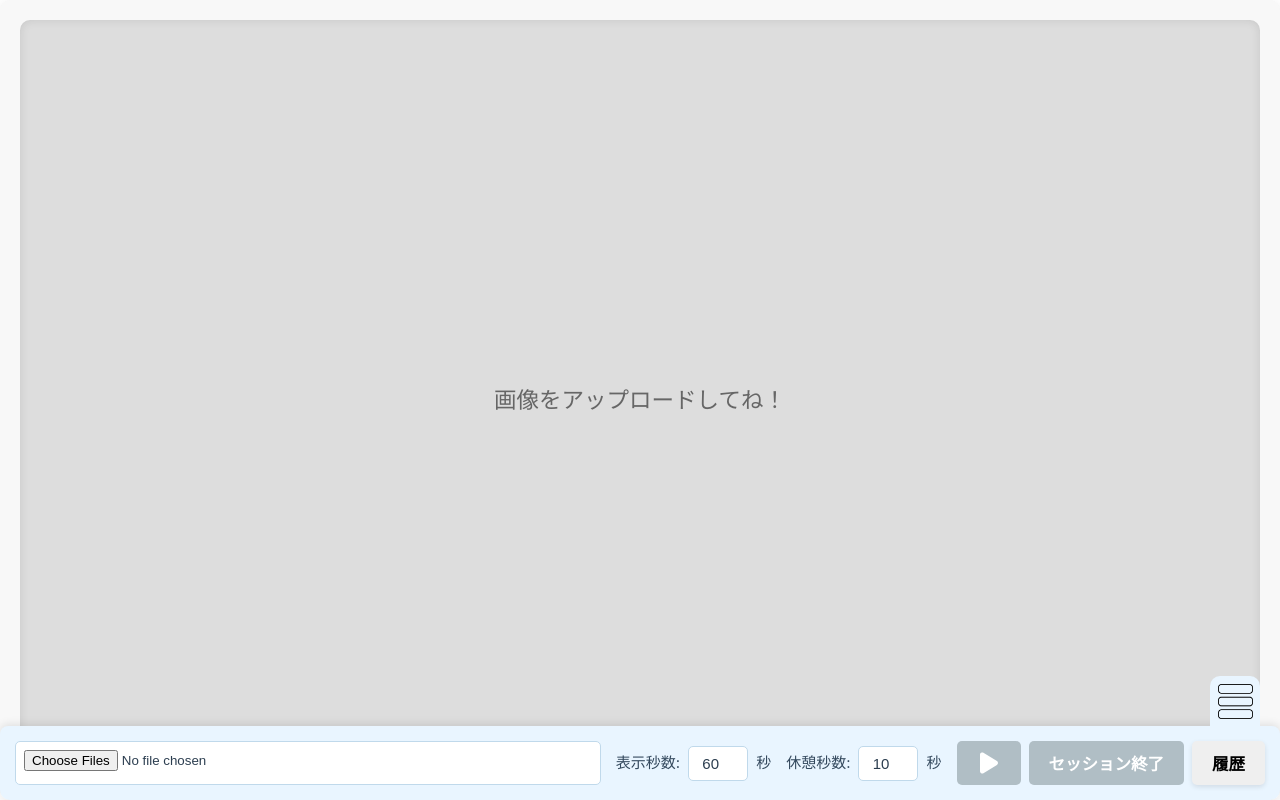
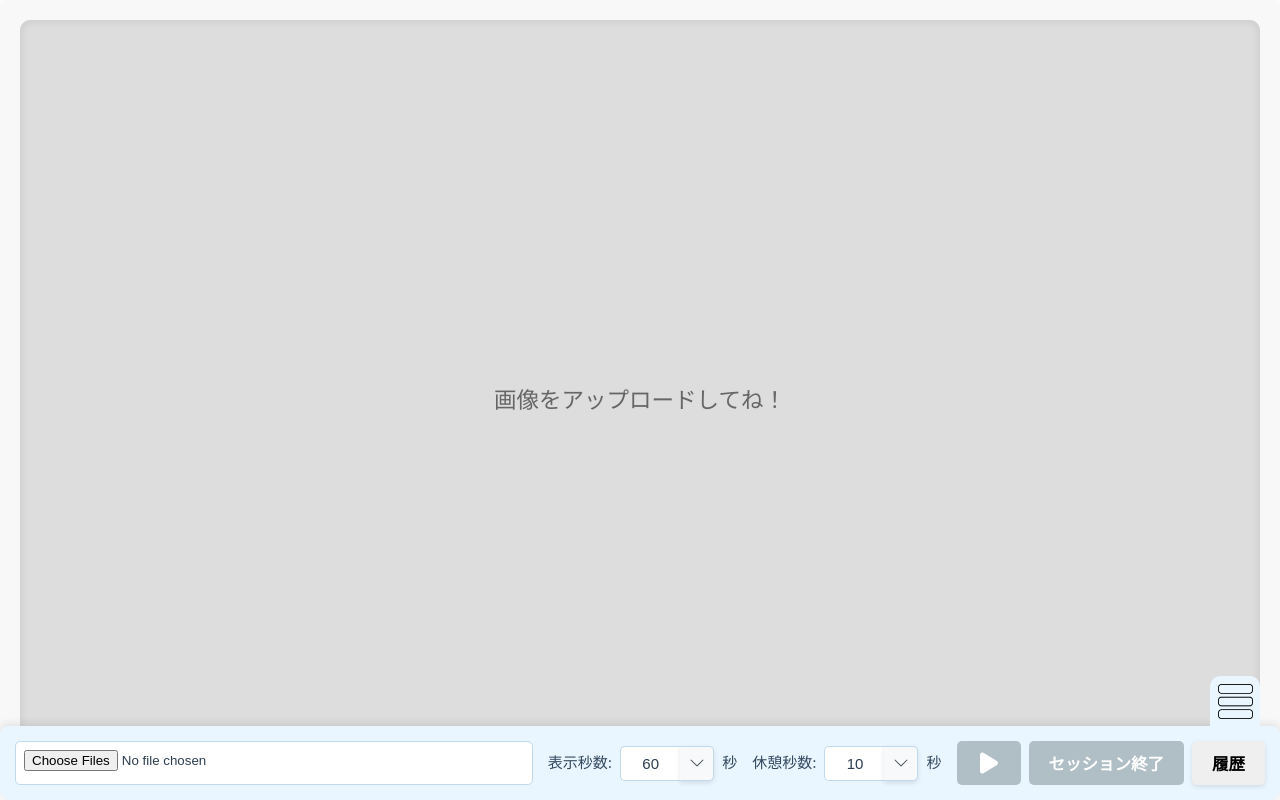
Before and after one commit to stsnSTSN/FreePicSketch, a Vue app: page / in a window 1280 px wide. Built offline with nearby package versions, Linux system fonts and the light colour scheme.

Commit message:
表示秒数をプリセットから選べるよう変更

```diff
--- a/src/components/Control.vue
+++ b/src/components/Control.vue
@@ -1,5 +1,4 @@
 <template>
-    <!-- コントロールパネル -->
     <div class="controls" :class="{ 'hidden-controls': !isControlsVisible }">
         <div class="controls-toggle" @click="emit('toggle-visibility')">
             <img class="controls-toggle-img" src="../assets/img/menu_toggle.png" alt="コントロールパネルの表示切り替え">
@@ -8,18 +7,56 @@
 
         <div class="input-group">
             <label for="interval-input">表示秒数:</label>
-            <input type="number" id="interval-input" :value="intervalSec"
-                @input="emit('update:intervalSec', Number(($event.target as HTMLInputElement).value))" min="1"
-                class="time-input" />
+            <div class="preset-input-wrapper" ref="intervalWrapper">
+                <input type="number" id="interval-input" class="time-input" :value="intervalSec"
+                    @input="emit('update:intervalSec', Number(($event.target as HTMLInputElement).value))"
+                    placeholder="秒" />
+                <button @click="toggleMenu('interval')" class="preset-toggle-button">
+                    <svg xmlns="http://www.w3.org/2000/svg" width="16" height="16" fill="currentColor"
+                        viewBox="0 0 16 16">
+                        <path fill-rule="evenodd"
+                            d="M1.646 4.646a.5.5 0 0 1 .708 0L8 10.293l5.646-5.647a.5.5 0 0 1 .708.708l-6 6a.5.5 0 0 1-.708 0l-6-6a.5.5 0 0 1 0-.708z" />
+                    </svg>
+                </button>
+                <div v-show="isIntervalMenuOpen" class="preset-menu">
+                    <ul>
+                        <li v-for="preset in timeIntervalPresets" :key="preset">
+                            <button @click="selectPreset('interval', preset)" class="preset-item-button">
+                                {{ preset }}
+                            </button>
+                        </li>
+                    </ul>
+                </div>
+            </div>
             <span>秒</span>
         </div>
+
         <div class="input-group">
             <label for="rest-input">休憩秒数:</label>
-            <input type="number" id="rest-input" :value="restSec"
-                @input="emit('update:restSec', Number(($event.target as HTMLInputElement).value))" min="0"
-                class="time-input" />
+            <div class="preset-input-wrapper" ref="restWrapper">
+                <input type="number" id="rest-input" class="time-input" :value="restSec"
+                    @input="emit('update:restSec', Number(($event.target as HTMLInputElement).value))" placeholder="秒"
+                    min="0" />
+                <button @click="toggleMenu('rest')" class="preset-toggle-button">
+                    <svg xmlns="http://www.w3.org/2000/svg" width="16" height="16" fill="currentColor"
+                        viewBox="0 0 16 16">
+                        <path fill-rule="evenodd"
+                            d="M1.646 4.646a.5.5 0 0 1 .708 0L8 10.293l5.646-5.647a.5.5 0 0 1 .708.708l-6 6a.5.5 0 0 1-.708 0l-6-6a.5.5 0 0 1 0-.708z" />
+                    </svg>
+                </button>
+                <div v-show="isRestMenuOpen" class="preset-menu">
+                    <ul>
+                        <li v-for="preset in timeRestPresets" :key="preset">
+                            <button @click="selectPreset('rest', preset)" class="preset-item-button">
+                                {{ preset }}
+                            </button>
+                        </li>
+                    </ul>
+                </div>
+            </div>
             <span>秒</span>
         </div>
+
         <div class="button-group">
             <button @click="emit('toggle-play')" :disabled="!isReady"
                 :class="{ 'start-button': !isPlaying, 'stop-button': isPlaying }">
@@ -35,6 +72,12 @@
 </template>
 
 <script setup lang="ts">
+import { ref, onMounted, onBeforeUnmount } from 'vue';
+
+const timeIntervalPresets = [10, 30, 60, 90, 120, 180, 300];
+const timeRestPresets = [5, 10, 20, 30];
+
+
 defineProps<{
     isControlsVisible: boolean;
     intervalSec: number;
@@ -54,11 +97,59 @@ const emit = defineEmits<{
     (e: 'toggle-history'): void;
 }>();
 
+const isIntervalMenuOpen = ref(false);
+const isRestMenuOpen = ref(false);
+
+const intervalWrapper = ref<HTMLElement | null>(null);
+const restWrapper = ref<HTMLElement | null>(null);
+
+// どちらの秒数メニューを開閉するかを判断
+const toggleMenu = (type: 'interval' | 'rest') => {
+    if (type === 'interval') {
+        isIntervalMenuOpen.value = !isIntervalMenuOpen.value;
+        isRestMenuOpen.value = false;
+    } else {
+        isRestMenuOpen.value = !isRestMenuOpen.value;
+        isIntervalMenuOpen.value = false;
+    }
+};
+
+// inputとselect、どちらの値を更新するかを判断してemit
+const selectPreset = (type: 'interval' | 'rest', presetValue: number) => {
+    if (type === 'interval') {
+        emit('update:intervalSec', presetValue);
+        isIntervalMenuOpen.value = false;
+    } else {
+        emit('update:restSec', presetValue);
+        isRestMenuOpen.value = false;
+    }
+};
+
 const onFileSelected = (event: Event) => {
     const input = event.target as HTMLInputElement;
     emit('files-selected', input.files);
 }
+
+// 秒数一覧メニューの外側をクリックしたら閉じる
+const handleClickOutside = (event: MouseEvent) => {
+    if (intervalWrapper.value && !intervalWrapper.value.contains(event.target as Node)) {
+        isIntervalMenuOpen.value = false;
+    }
+    if (restWrapper.value && !restWrapper.value.contains(event.target as Node)) {
+        isRestMenuOpen.value = false;
+    }
+};
+
+onMounted(() => {
+    document.addEventListener('click', handleClickOutside, true);
+});
+
+onBeforeUnmount(() => {
+    document.removeEventListener('click', handleClickOutside, true);
+});
+
 </script>
+
 <style scoped>
 .controls {
     z-index: 10;
@@ -132,14 +223,78 @@ const onFileSelected = (event: Event) => {
     font-weight: bold;
 }
 
+.preset-input-wrapper {
+    position: relative;
+    display: flex;
+    align-items: center;
+}
+
 .time-input {
     width: 60px;
     padding: 8px 12px;
     border: 1px solid #c0d9eb;
-    border-radius: 5px;
+    border-radius: 5px 0 0 5px;
+    border-right: 0px;
     text-align: center;
     font-size: 1em;
     color: #2c3e50;
+    -moz-appearance: textfield;
+}
+
+.time-input::-webkit-inner-spin-button,
+.time-input::-webkit-outer-spin-button {
+    -webkit-appearance: none;
+    margin: 0;
+}
+
+.preset-toggle-button {
+    padding: 8.5px;
+    border: 1px solid #c0d9eb;
+    border-left: none;
+    border-radius: 0 5px 5px 0;
+    background-color: #f8f9fa;
+    cursor: pointer;
+    display: flex;
+    align-items: center;
+    color: #495057;
+}
+
+.preset-toggle-button:hover {
+    background-color: #e9ecef;
+}
+
+.preset-menu {
+    position: absolute;
+    bottom: 100%;
+    left: 0;
+    z-index: 20;
+    margin-top: 4px;
+    width: 100%;
+    background: white;
+    border: 1px solid #c0d9eb;
+    border-radius: 5px;
+    box-shadow: 0 -4px 8px rgba(0, 0, 0, 0.05);
+    max-height: 200px;
+    overflow-y: auto;
+}
+
+.preset-menu ul {
+    list-style: none;
+    padding-left: unset;
+}
+
+.preset-item-button {
+    width: 100%;
+    text-align: left;
+    padding: 8px 12px;
+    background: none;
+    border: none;
+    cursor: pointer;
+    font-size: 1em;
+}
+
+.preset-item-button:hover {
+    background-color: #e9f5ff;
 }
 
 button {
--- a/src/components/HistoryModal.vue
+++ b/src/components/HistoryModal.vue
@@ -39,36 +39,6 @@
                             <button @click="emit('apply-history', [...history.images])"
                                 class="btn-secondary">適用</button>
                             <button @click="handleDelete(history.id)" class="btn-danger">削除</button>
-                        </div>
-                    </li>
-                    <!-- 名称を編集中 のアイテム -->
-                    <li class="history-item editing">
-                        <div class="info">
-                            <!-- 表示モード用の名前 (編集中は非表示) -->
-                            <div class="name" title="クリックして編集">風景スケッチ（短時間）</div>
-                            <!-- 編集モード用の入力欄 (編集中に表示) -->
-                            <div class="edit-name">
-                                <input type="text" value="風景スケッチ（短時間）" />
-                                <div class="edit-actions">
-                                    <button class="btn-primary btn-sm">保存</button>
-                                    <button class="btn-secondary btn-sm">キャンセル</button>
-                                </div>
-                            </div>
-                            <div class="details">32枚 / 10秒 / 休憩0秒</div>
-                            <div class="timestamp">実施日時: 2024/05/16 09:15:10</div>
-                        </div>
-                        <!-- 編集中は適用/削除ボタンを非表示にする -->
-                        <div class="actions"></div>
-                    </li>
-                    <li class="history-item">
-                        <div class="info">
-                            <div class="name" title="クリックして編集">セッション 2024/05/15 21:45</div>
-                            <div class="details">8枚 / 120秒 / 休憩30秒</div>
-                            <div class="timestamp">実施日時: 2024/05/15 21:45:02</div>
-                        </div>
-                        <div class="actions">
-                            <button class="btn-secondary">適用</button>
-                            <button class="btn-danger">削除</button>
                         </div>
                     </li>
                 </ul>
```
